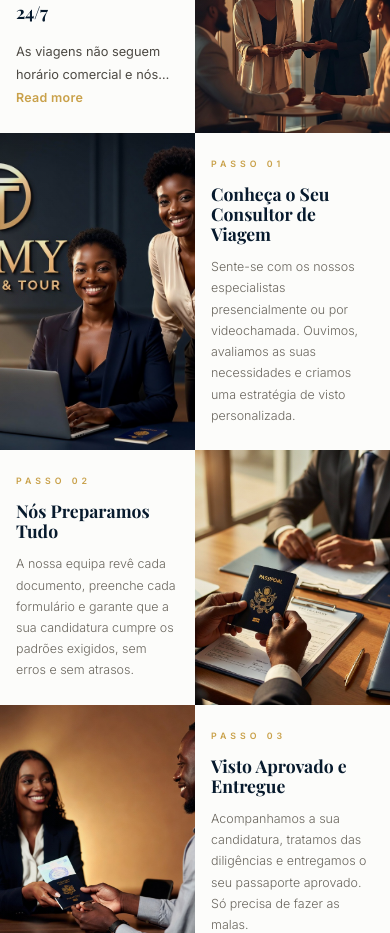
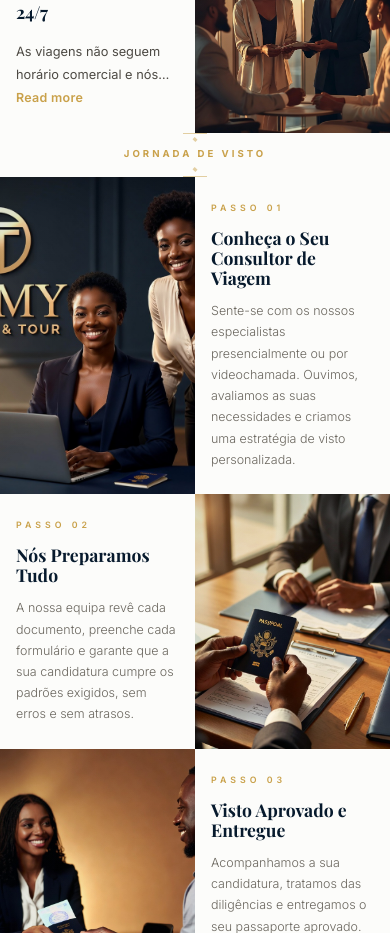
Before and after one commit to malikstopher-dev/tomy-tour-services, a React (Vite) app: page / in a window 390 px wide. Shown: the part 3380-4313 px from the top of the page. Built offline with nearby package versions, Linux system fonts and the light colour scheme; a web font is replaced by a local one.

Commit message:
Add section divider between Premium Mobility and Visa Journey sections

```diff
--- a/src/App.jsx
+++ b/src/App.jsx
@@ -34,6 +34,7 @@ export default function App() {
       <VisaServices />
       <SectionDivider labelKey="section.premiumMobility" />
       <PremiumServices />
+      <SectionDivider labelKey="section.journey" />
       <HowItWorks />
       <WhyChoose />
       <Testimonials />
--- a/src/locales/en.json
+++ b/src/locales/en.json
@@ -20,7 +20,8 @@
   "section": {
     "services": "Services",
     "destinations": "Destinations",
-    "premiumMobility": "Premium Mobility"
+    "premiumMobility": "Premium Mobility",
+    "journey": "Visa Journey"
   },
   "services": [
     {
--- a/src/locales/fr.json
+++ b/src/locales/fr.json
@@ -20,7 +20,8 @@
   "section": {
     "services": "Services",
     "destinations": "Destinations",
-    "premiumMobility": "Mobilité Premium"
+    "premiumMobility": "Mobilité Premium",
+    "journey": "Parcours Visa"
   },
   "services": [
     {
--- a/src/locales/pt-AO.json
+++ b/src/locales/pt-AO.json
@@ -20,7 +20,8 @@
   "section": {
     "services": "Serviços",
     "destinations": "Destinos",
-    "premiumMobility": "Mobilidade Premium"
+    "premiumMobility": "Mobilidade Premium",
+    "journey": "Jornada de Visto"
   },
   "services": [
     {
```
